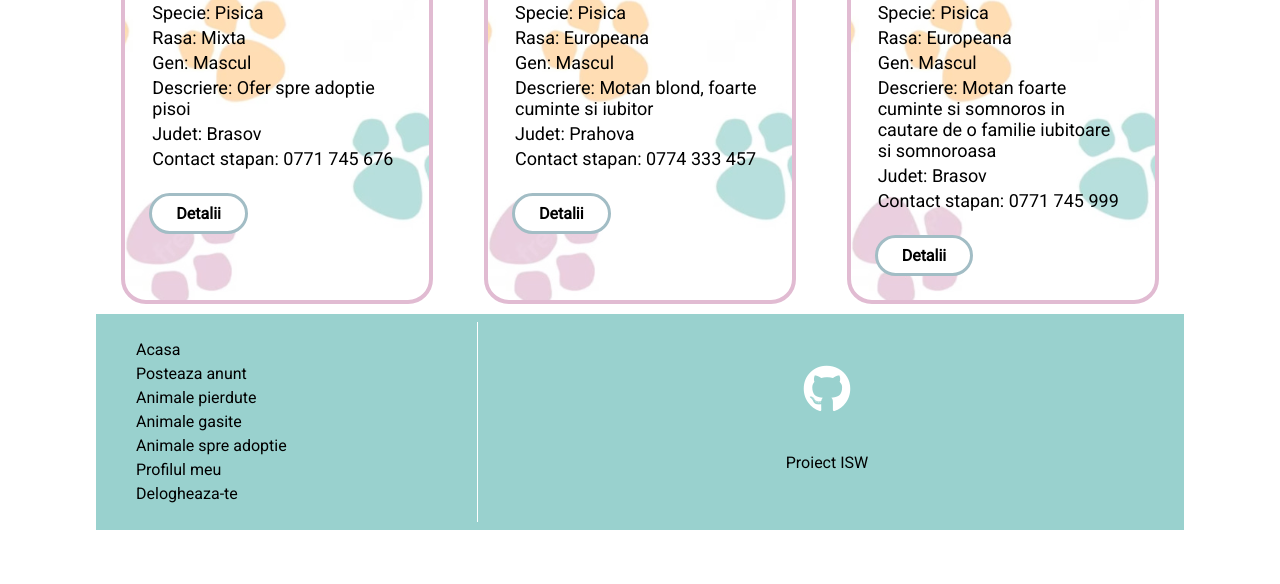
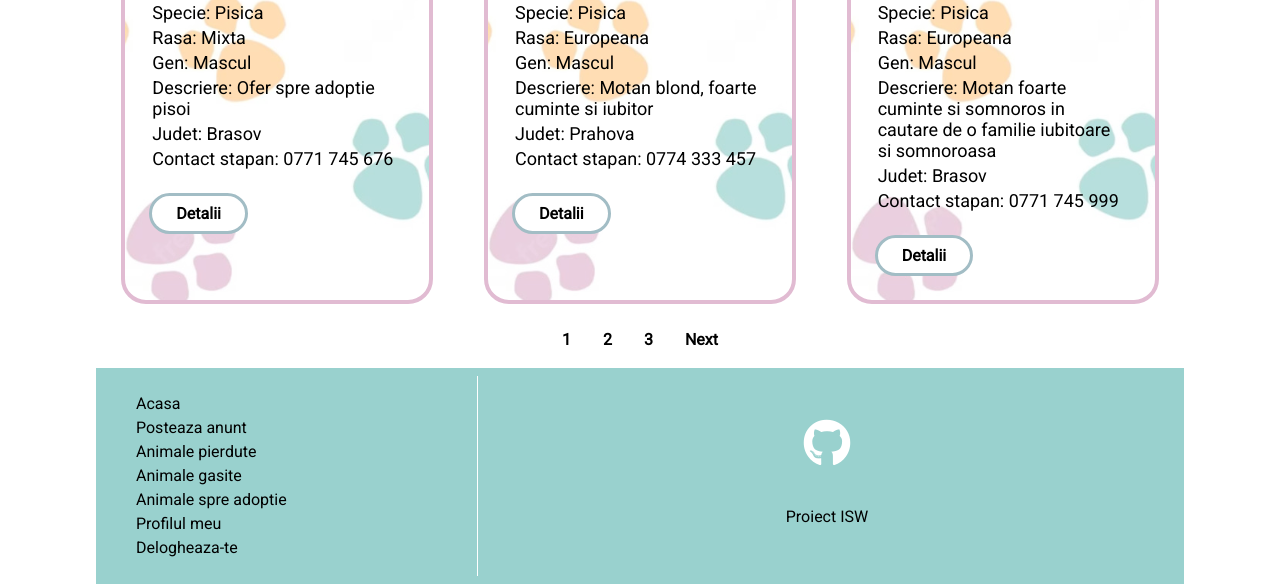
Before and after one commit to andreea-alexuta/ISWproject, a PHP site: page /adopt.php in a window 1280 px wide. Shown: the part 1300-1884 px from the top of the page. Before the commit the page ends 1830 px from the top, so only its background shows below. Run offline with PHP 8.4, Linux system fonts and the light colour scheme; a user stored in the database is signed in; data comes from the database, SQL or seed files in the repository; some libraries are stand-ins or nearby versions.

Commit message:
Implemented pagination for adopt.php showing 6 entries per page

```diff
--- a/adopt.php
+++ b/adopt.php
@@ -148,6 +148,27 @@ if (isset($_GET['logout'])) {
             }
             ?>
         </section>
+        <!-- Navigatie pagini -->
+        <section class="pagination">
+            <?php
+            $sql2 = "SELECT COUNT(id) AS total FROM adopt";
+            $result = $con->query($sql2);
+            $row = $result->fetch_assoc();
+            $total_pages = ceil($row["total"] / $results_per_page);
+            if ($page - 1 >= 1) {
+                echo "<td><a href=" . $_SERVER['PHP_SELF'] . "?page=" . ($page - 1) . ">Previous</a></td>";
+            }
+            for ($i = 1; $i <= $total_pages; $i++) {
+                echo "<a href='adopt.php?page=" . $i . "'";
+                if ($i == $page)  echo " class='curPage'";
+                echo ">" . $i . "</a> ";
+            };
+            if ($page + 1 <= $total_pages) {
+                echo "<td><a href=" . $_SERVER['PHP_SELF'] . "?page=" . ($page + 1) . ">Next</a></td>";
+            }
+            mysqli_close($con);
+            ?>
+        </section>
         <!-- Footer -->
         <footer>
             <div id="left-footer">
@@ -193,4 +214,5 @@ if (isset($_GET['logout'])) {
     </main>
     <script src="main.js"></script>
 </body>
+
 </html>
```
